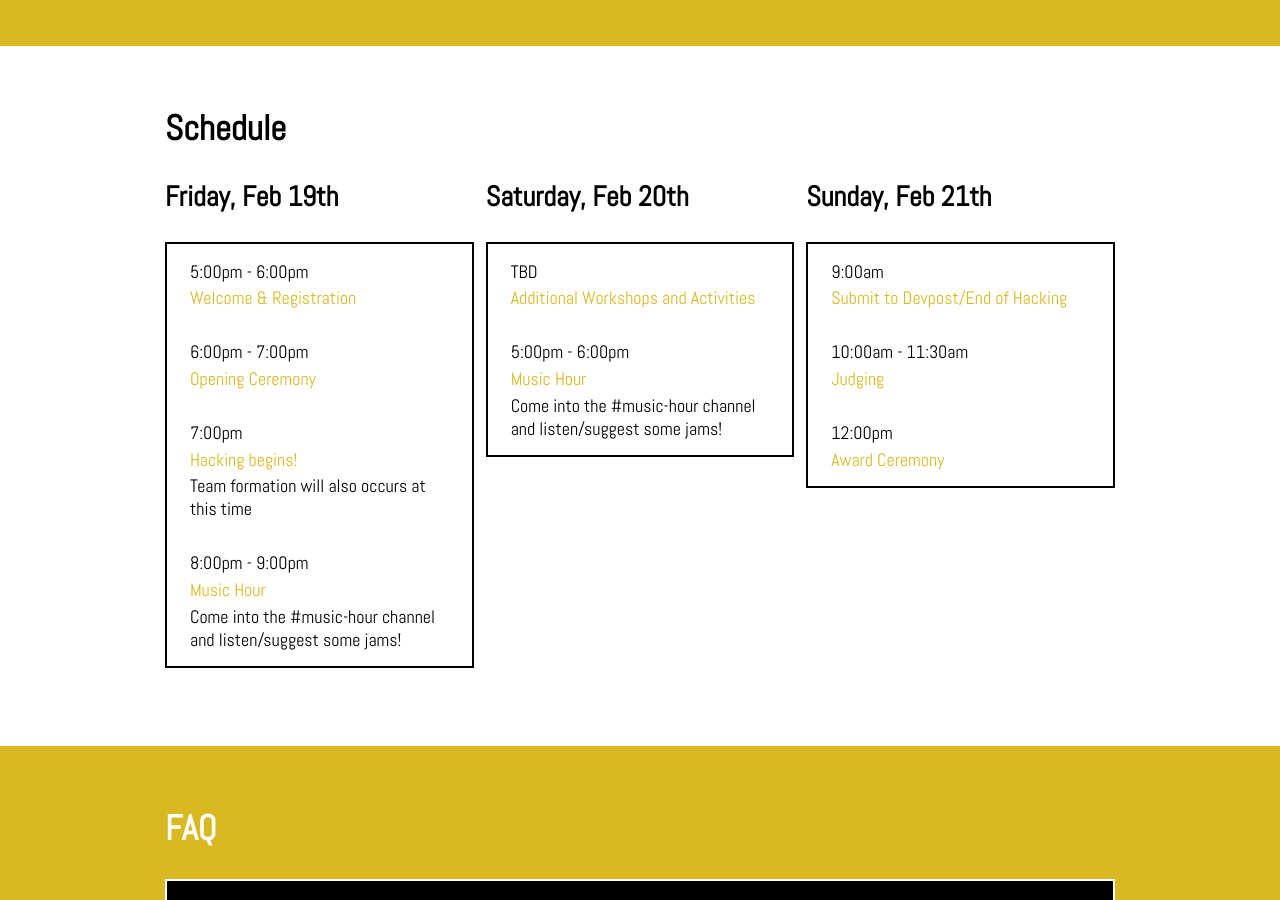
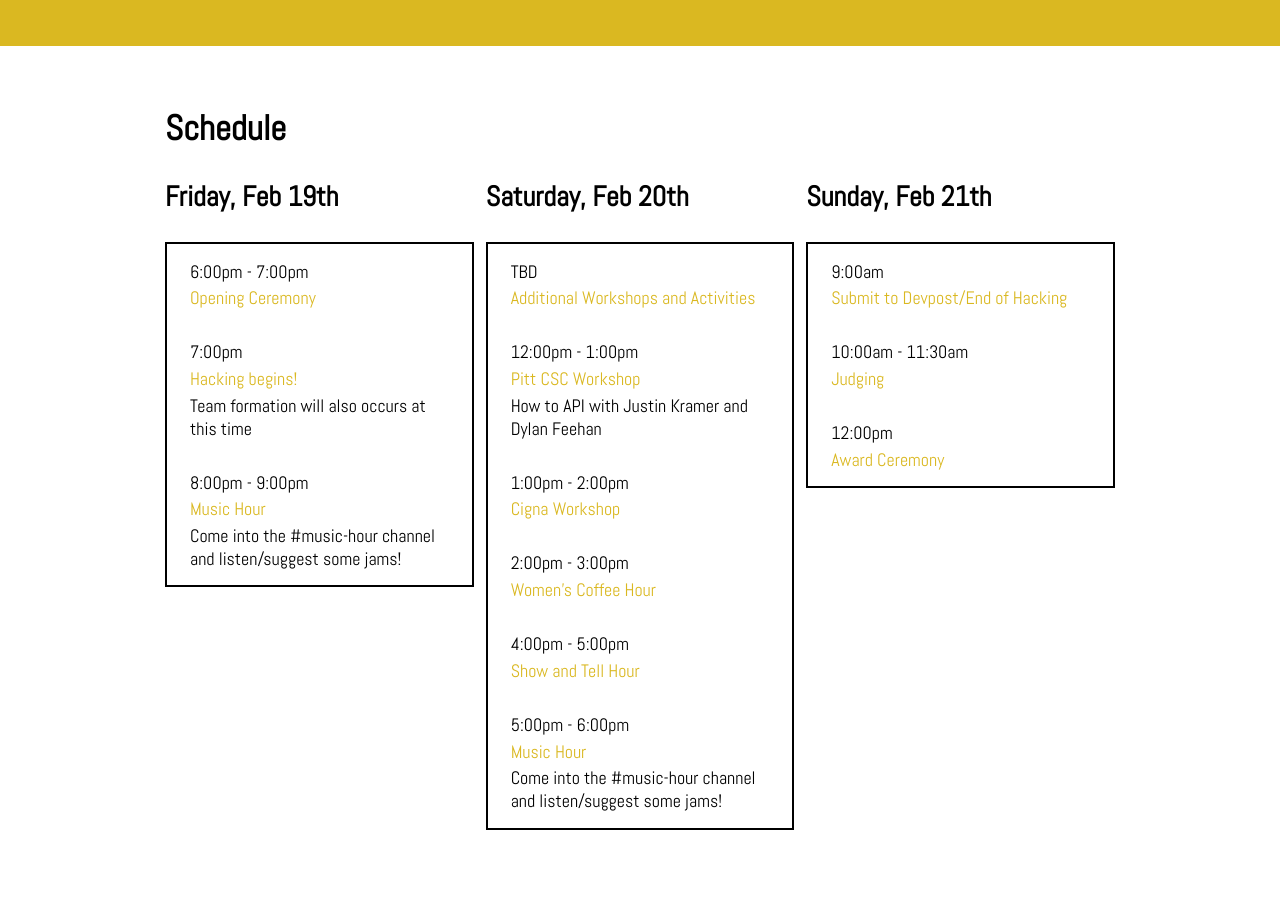
Before and after one commit to SteelHeads/steelhacks.com, a Jekyll site: the page built from index.html, in a window 1280 px wide and 900 px high, scrolled down 1021 px. Built offline with Jekyll 4.4.1, drawn with Linux system fonts in a browser that asks for light colours.

Commit message:
Update events.yml

```diff
--- a/_data/events.yml
+++ b/_data/events.yml
@@ -1,9 +1,5 @@
 - date: 'Friday, Feb 19th'
   events:
-    - time: '5:00pm - 6:00pm'
-      title: 'Welcome &amp; Registration'
-      description: |
-
     - time: '6:00pm - 7:00pm'
       title: 'Opening Ceremony'
       description: |
@@ -25,6 +21,25 @@
       title: 'Additional Workshops and Activities'
       description: |
 
+
+    - time: '12:00pm - 1:00pm'
+      title: 'Pitt CSC Workshop'
+      description: |
+        How to API with Justin Kramer and Dylan Feehan
+
+    - time: '1:00pm - 2:00pm'
+      title: 'Cigna Workshop'
+      description: |
+
+    - time: '2:00pm - 3:00pm'
+      title: "Women's Coffee Hour"
+      description: |
+
+
+    - time: '4:00pm - 5:00pm'
+      title: 'Show and Tell Hour'
+      description: |
+
     - time: '5:00pm - 6:00pm'
       title: 'Music Hour'
       description: |
```
